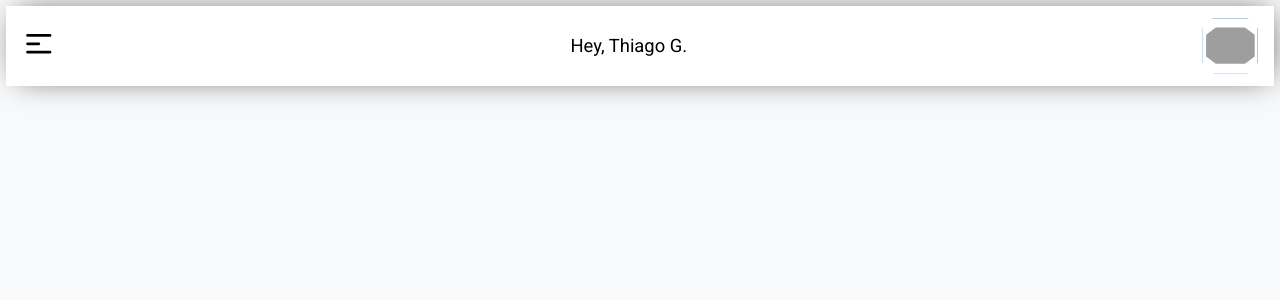
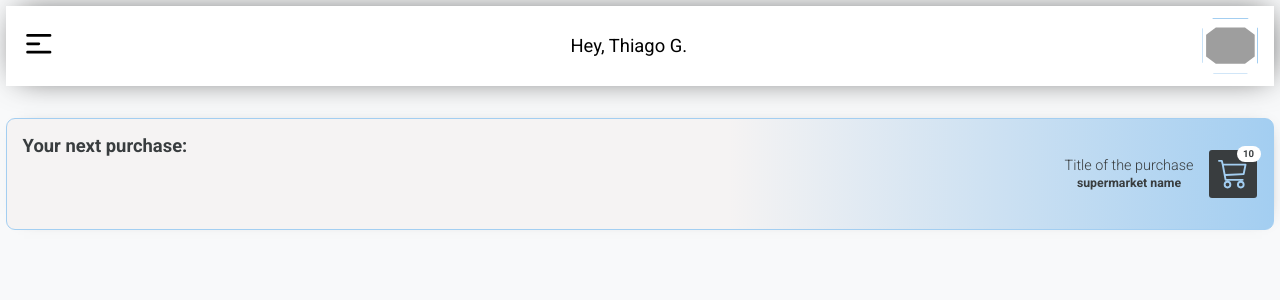
Before and after one commit to Galvaothiago/my-super-list, a React (Vite) app: page / in a window 1280 px wide. Shown: the top 300 px of the page. Built offline with nearby package versions, Linux system fonts and the light colour scheme; grey boxes are pictures that could not be loaded.

Commit message:
added bannerInfo component

```diff
--- a/src/App.tsx
+++ b/src/App.tsx
@@ -1,11 +1,15 @@
 import { Header } from "./components/header"
-import { Container } from "./globalStyle"
+import { Home } from "./components/pages/home"
+import { Container, Main } from "./globalStyle"
 
 function App() {
 
   return (
     <Container>
       <Header />
+      <Main>
+        <Home />
+      </Main>
     </Container>
   )
 }
--- /dev/null
+++ b/src/components/bannerInfo/index.tsx
@@ -0,0 +1,20 @@
+import { BadgeItems, Container, IconCart, InfoPurchase} from "./styles";
+import { BsCart3 } from 'react-icons/bs'
+export function BannerInfo() {
+    return (
+        <Container>
+            <span>Your next purchase:</span>
+            <InfoPurchase>
+                <div>
+                    <h4>Title of the purchase</h4>
+                    <p>supermarket name</p>
+                </div>
+                <IconCart>
+                    <BsCart3 />
+                    <BadgeItems>{10}</BadgeItems>
+                </IconCart>
+            </InfoPurchase>
+        </Container>
+    )
+
+}
--- /dev/null
+++ b/src/components/bannerInfo/styles.ts
@@ -0,0 +1,86 @@
+import styled from 'styled-components'
+
+export const Container = styled.div`
+    width: 100%;
+    height: 7rem;
+    display: flex;
+    justify-content: space-between;
+
+    background: white;
+    background: linear-gradient(270deg, rgba(163,206,241,1) 0%, rgba(245,243,243,1) 43%);
+
+    padding: 1rem;
+
+    border-radius: 9px;
+    border: 1px solid #a3cef1;
+    color: #393d3f;
+
+    -webkit-box-shadow: 3px -1px 17px -15px rgba(0,0,0,0.84);
+    -moz-box-shadow: 3px -1px 17px -15px rgba(0,0,0,0.84);
+    box-shadow: 3px -1px 17px -15px rgba(0,0,0,0.84);
+
+    > span {
+        font-size: 1.15rem;
+        font-weight: 600;
+    }
+`
+
+export const InfoPurchase = styled.div`
+    width: 15rem;
+    height: 100%;
+
+    display: flex;
+    align-items: center;
+    justify-content: flex-end;
+    gap: 1rem;
+
+    > div {
+        text-align: center;
+
+        h4 {
+            font-size: .9rem;
+            font-weight: 300;
+            margin-bottom: .1rem;
+        }
+
+        p {
+            font-size: .77rem;
+            font-weight: 600
+        }
+    }
+`
+export const IconCart = styled.div`
+    width: 3rem;
+    height: 3rem;
+
+    display: grid;
+    place-items: center;
+    border-radius: 3px;
+
+    position: relative;
+
+    background-color: #393d3f;
+
+    svg {
+        font-size: 1.9rem;
+        color: #a3cef1;
+    }
+`
+
+export const BadgeItems = styled.span`
+    min-width: 1.5rem;
+    width: auto;
+    height: 1rem;
+
+    line-height: 1rem;
+    border-radius: 10px;
+    background: white;
+
+    padding: 0 .2rem;
+    position: absolute;
+    top: -.2rem;
+    right: -.2rem;
+
+    font-size: .6rem;
+    font-weight: bold;
+`
--- /dev/null
+++ b/src/components/pages/home/index.tsx
@@ -0,0 +1,10 @@
+import { BannerInfo } from "../../bannerInfo";
+import { Container } from "./styles";
+
+export function Home() {
+    return (
+        <Container>
+            <BannerInfo />
+        </Container>
+    )
+}
--- /dev/null
+++ b/src/components/pages/home/styles.ts
@@ -0,0 +1,8 @@
+import styled from 'styled-components'
+
+export const Container = styled.div`
+    width: 100%;
+    height: 100%;
+
+    padding: 1rem 0;
+`
--- a/src/globalStyle.ts
+++ b/src/globalStyle.ts
@@ -27,3 +27,9 @@ export const Container = styled.div`
     padding: .35rem;
     background: #f8f9fa;
 `
+export const Main = styled.main`
+    width: 100%;
+    height: calc(100% - 5rem);
+
+    padding: 1rem 0;
+`
```
